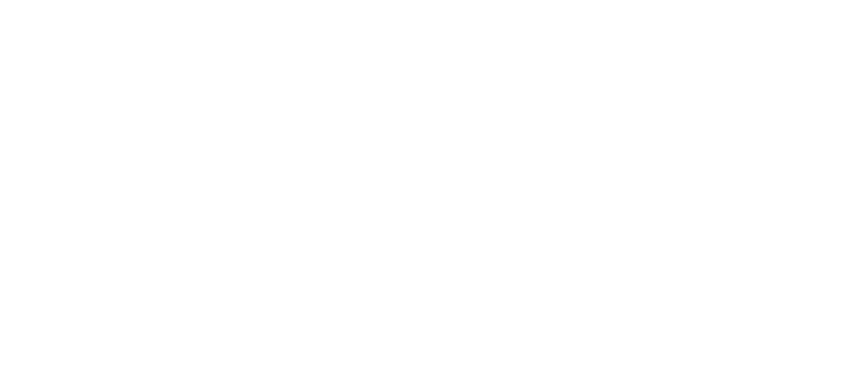
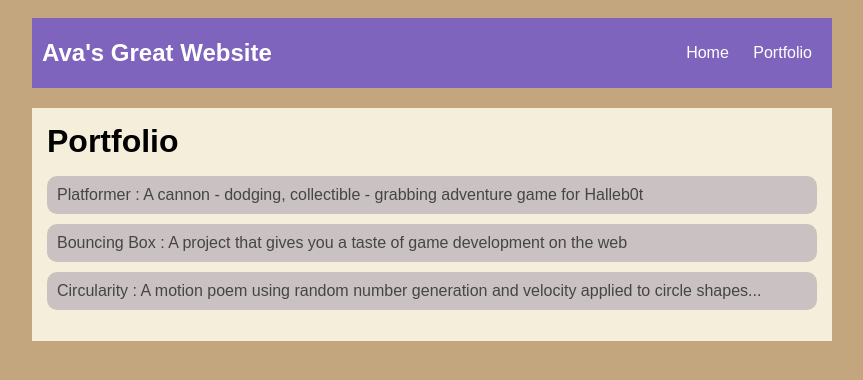
Before and after one commit to AKnapp02/AKnapp02, a plain HTML site: page portfolio.html in a window 1280 px wide. Shown: the whole page, without its empty margins (208-1071 px from the left). Drawn offline with Linux system fonts and the light colour scheme.

Commit message:
add portfolio.html file

```diff
--- a/portfolio.html
+++ b/portfolio.html
@@ -0,0 +1,33 @@
+<!DOCTYPE HTML>
+<html>
+    <head>
+        <title>Ava's First Website</title>
+        <link rel="stylesheet" href="style.css">
+    </head>
+
+    <body>
+      <div id="all-contents">
+        <nav>
+            <h1>Ava's Great Website</h1>
+            <ul id="nav-ul">
+               <li class="nav-li">
+               <a class="nav-a" href="index.html">Home</a>
+             </li>
+             <li class="nav-li">
+               <a class="nav-a" href="portfolio.html">Portfolio</a>
+             </li>
+         </ul>
+        </nav>
+        <main>
+            <div class="content">
+                <h1>Portfolio</h1>
+                <ul id="portfolio">
+                    <li><a href="projects/platformer/">Platformer : A cannon - dodging, collectible - grabbing adventure game for Halleb0t</a></li>
+                    <li><a href="projects/bouncing-box/">Bouncing Box : A project that gives you a taste of game development on the web </a></li>
+                    <li><a href="projects/circularity/">Circularity : A motion poem using random number generation and velocity applied to circle shapes...</a></li>
+                </ul>
+            </div>
+        </main>
+     </div>
+    </body>
+</html>
--- a/style.css
+++ b/style.css
@@ -55,9 +55,33 @@ main {
 
 /* portfolio styles */
 #interests {
-    border: 4px silver ridge;
+    border: 4px rgb(192, 192, 192) ridge;
     padding: 8px;
 }
 h2, h3 {
     margin: 0px;
 }
+.content h1 {
+    color: black;
+}
+
+#portfolio {
+    list-style-type: none;
+    padding-left: 0;
+}
+
+#portfolio li {
+    background: #cac2c2;
+    padding: 10px;
+    border-radius: 10px;
+    margin-bottom: 10px;
+}
+
+#portfolio li:hover {
+    background: #c4c4c4;
+}
+
+#portfolio a {
+    text-decoration: none;
+    color: #454545;
+}
```
